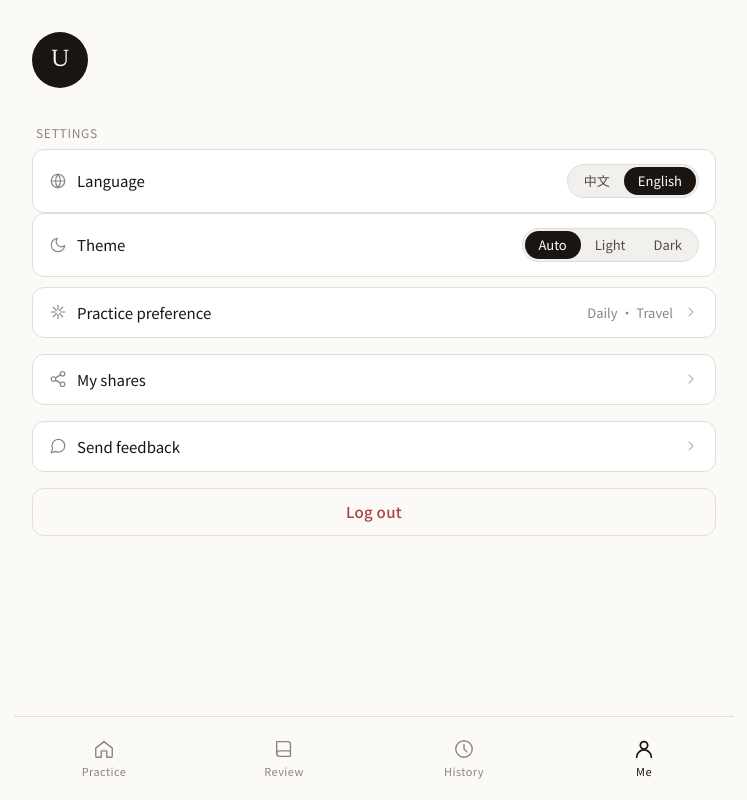
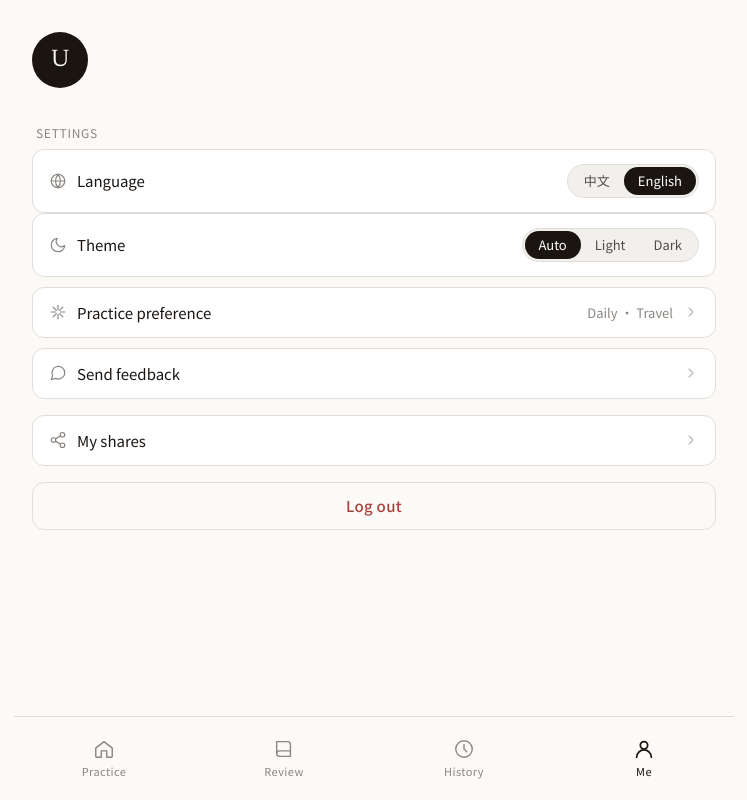
Before and after one commit to makewheels/speakup, a React (Vite) app in the folder web/: page /me in a window 1280 px wide. Shown: the whole page, without its empty margins (266-1013 px from the left). Built offline with nearby package versions, Linux system fonts and the light colour scheme; no server answers; sample sign-in values are in the browser's storage.

Commit message:
feat(feedback): 反馈建议入口挪进设置区，不再埋在页面底部

```diff
--- a/web/src/pages/ProfilePage.jsx
+++ b/web/src/pages/ProfilePage.jsx
@@ -115,17 +115,18 @@ export default function ProfilePage() {
           <span className="profile-setting-summary">{prefSummary}</span>
           <Icon name="next" size={16} color="var(--ink-4)" />
         </button>
+        <button className="profile-setting-row" onClick={() => navigate("/me/feedback")}>
+          <div className="profile-lang-key">
+            <Icon name="message" size={18} color="var(--ink-3)" />
+            <span>{t("profile.feedback")}</span>
+          </div>
+          <Icon name="next" size={16} color="var(--ink-4)" />
+        </button>
       </div>
 
       <button className="profile-entry" onClick={() => navigate("/shares")}>
         <Icon name="share" size={18} color="var(--ink-3)" />
         <span>{t("profile.myShares")}</span>
-        <Icon name="next" size={16} color="var(--ink-4)" />
-      </button>
-
-      <button className="profile-entry" onClick={() => navigate("/me/feedback")}>
-        <Icon name="message" size={18} color="var(--ink-3)" />
-        <span>{t("profile.feedback")}</span>
         <Icon name="next" size={16} color="var(--ink-4)" />
       </button>
 
```
Also changed, not shown: 3 other files (tests, documents, lock files or other folders).
